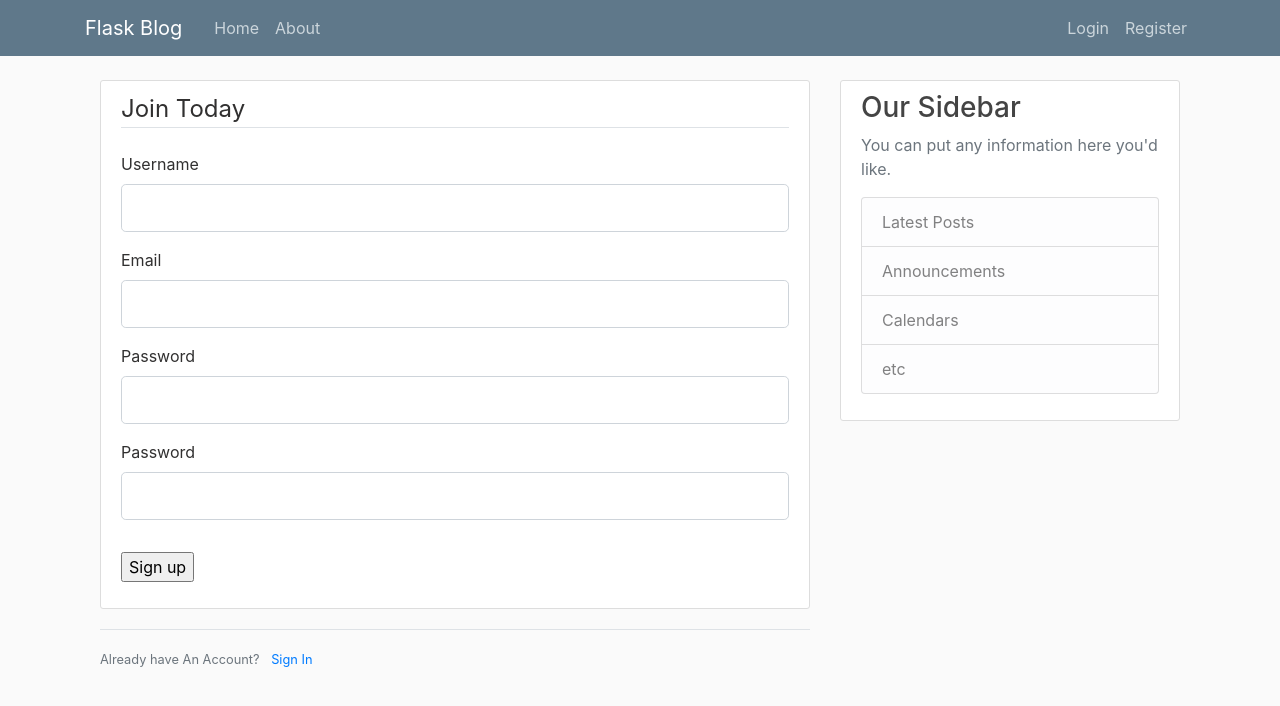
After one commit to Hallowed8/Flask-Blog, a Flask app: page /register in a window 1280 px wide. The commit adds this page. Shown: the top 706 px of the page. Run offline with Flask 2, Linux system fonts and the light colour scheme.

Commit message:
Added login and register templates

```diff
--- a/flaskblog.py
+++ b/flaskblog.py
@@ -1,6 +1,8 @@
 from flask import Flask, render_template, url_for
+from forms import RegistrationForm, LoginForm
+app = Flask(__name__)
 
-app = Flask(__name__)
+app.config['SECRET_KEY'] = 'f62efed8759d359688119ad62affe698'
 
 posts = [
     {
@@ -28,6 +30,15 @@ def hello():
 def about():
     return render_template("about.html", title = 'About')
 
+@app.route("/register")
+def register():
+    form = RegistrationForm()
+    return render_template('register.html', title = 'Register', form = form)
+
+@app.route("/login")
+def login():
+    form = LoginForm()
+    return render_template('login.html', title = 'Register', form = form)
 
 if __name__  == '__main__':
     app.run(debug = True)
--- a/forms.py
+++ b/forms.py
@@ -1,5 +1,5 @@
 from flask_wtf import FlaskForm
-from wtform import StringField, PasswordField, SubmitField, BooleanField
+from wtforms import StringField, PasswordField, SubmitField, BooleanField
 from wtforms.validators import DataRequired, Length, Email, EqualTo
 
 class RegistrationForm(FlaskForm):
--- a/static/main.css
+++ b/static/main.css
@@ -1,6 +1,6 @@
 body {
     background: #fafafa;
-    color: #333333;
+    color: #313030;
     margin-top: 5rem;
   }
 
--- /dev/null
+++ b/templates/register.html
@@ -0,0 +1,36 @@
+{% extends "layout.html" %}
+{% block content %}
+    <div class="content-section">
+        <form action="" method="POST">
+            {{ form.hidden_tag() }}
+            <fieldset class="form-group">
+                <legend class="border-bottom mb-4">Join Today</legend>
+                <div class="form-group">
+                    {{ form.username.label(class="form=control-label") }}
+                    {{ form.username(class="form-control form-control-lg") }}
+                </div>
+                <div class="form-group">
+                    {{ form.email.label(class="form=control-label") }}
+                    {{ form.email(class="form-control form-control-lg") }}
+                </div>
+                <div class="form-group">
+                    {{ form.password.label(class="form=control-label") }}
+                    {{ form.password(class="form-control form-control-lg") }}
+                </div>
+                <div class="form-group">
+                    {{ form.confirm_password.label(class="form=control-label") }}
+                    {{ form.confirm_password(class="form-control form-control-lg") }}
+                </div>
+            </fieldset>
+            <div class="form-group">
+                {{ form.submit(class = "brn-outline-info") }}
+            </div>
+        </form>
+    </div>
+    <div class="border-top pt-3">
+        <small class="text-muted">
+            Already have An Account? <a class="ml-2" href="{{ url_for('login' ) }}">Sign In</a>
+        </small>
+
+    </div>
+{% endblock content %}
```
Also changed, not shown: templates/login.html (added, +27 -0 lines).
